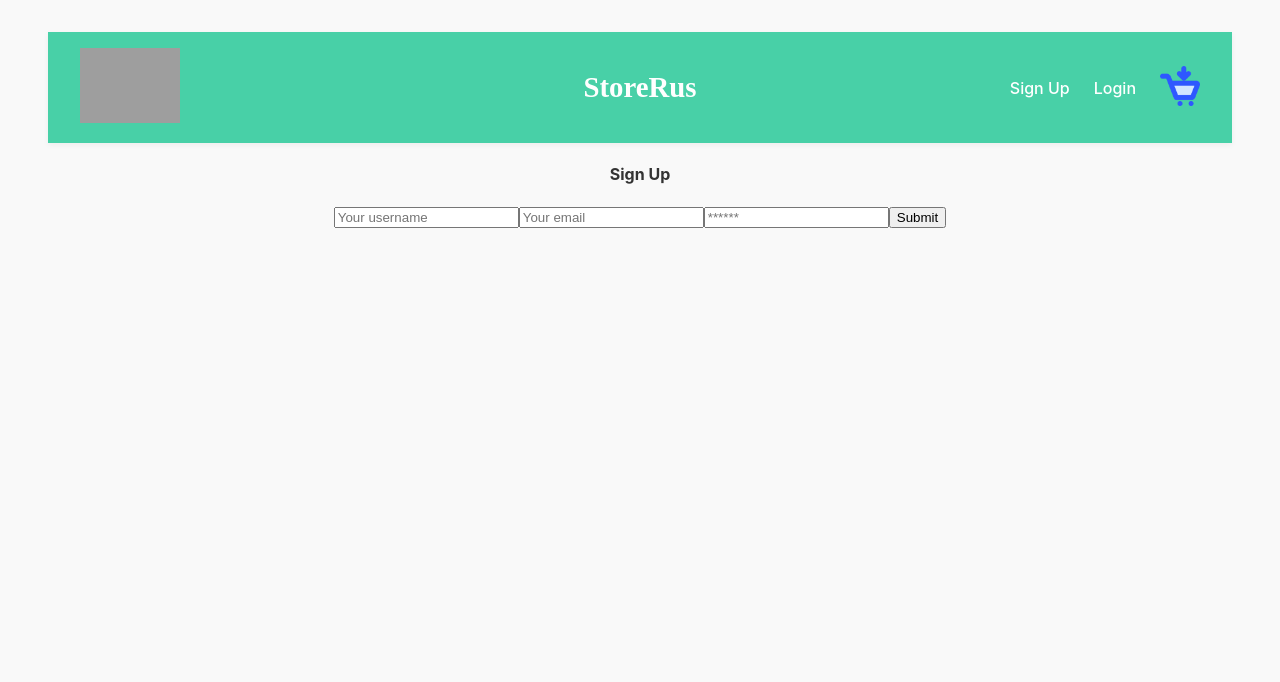
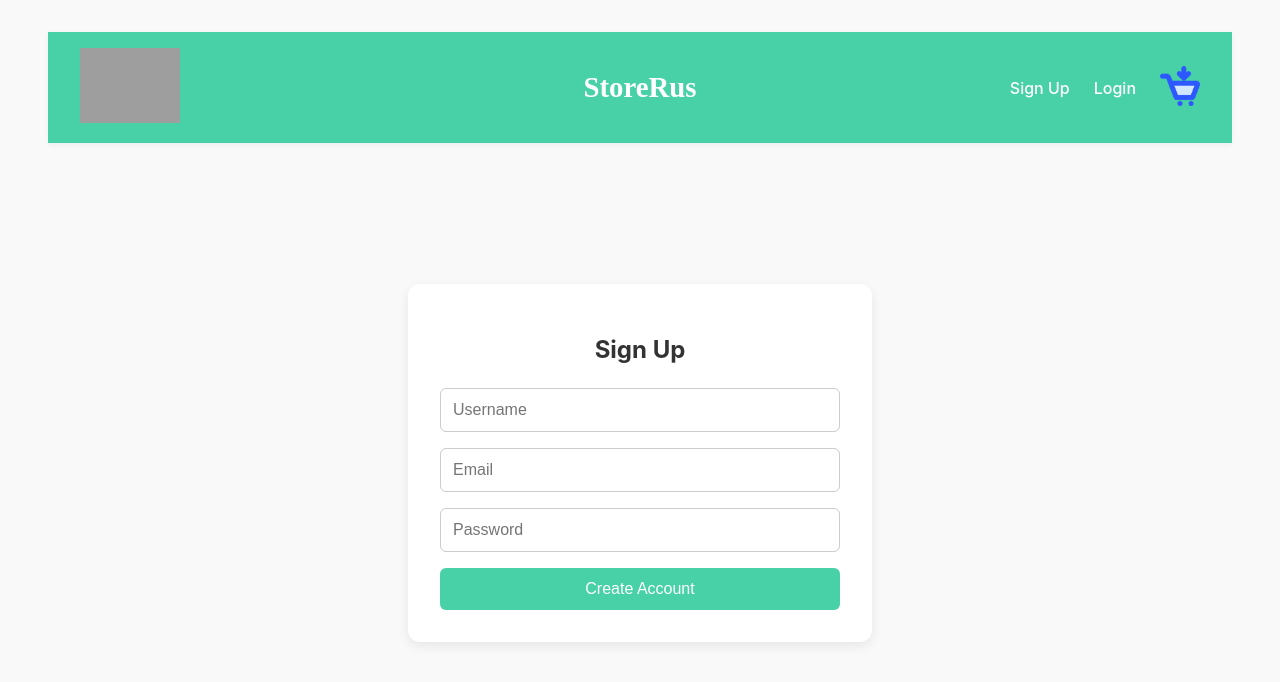
Before and after one commit to wmvrisso/storeRus, a React (Vite) app in the folder client/: page /signup in a window 1280 px wide. Shown: the top 682 px of the page. Built offline with nearby package versions, Linux system fonts and the light colour scheme; grey boxes are pictures that could not be loaded.

Commit message:
fixed signup

```diff
--- a/client/src/components/Navbar.jsx
+++ b/client/src/components/Navbar.jsx
@@ -1,5 +1,4 @@
 import React from 'react';
-// import '../Navbar.css';
 import StoreRusLogo from "../assets/StoreRus.com logo.png";
 import ShoppingCart from "../assets/shopping-cart.png";
 import { Link } from 'react-router-dom';
--- a/client/src/pages/register.jsx
+++ b/client/src/pages/register.jsx
@@ -43,9 +43,9 @@ const Signup = () => {
 
   return (
     <main >
-      <div>
-        <div>
-          <h4>Sign Up</h4>
+      <div className="auth-page">
+        <div className="auth-form">
+          <h2>Sign Up</h2>
           <div>
             {data ? (
               <p>
@@ -57,7 +57,7 @@ const Signup = () => {
                 <input
                   required
                   className="form-input"
-                  placeholder="Your username"
+                  placeholder="Username"
                   name="username"
                   type="text"
                   value={formState.name}
@@ -66,7 +66,7 @@ const Signup = () => {
                 <input
                   required
                   className="form-input"
-                  placeholder="Your email"
+                  placeholder="Email"
                   name="email"
                   type="email"
                   value={formState.email}
@@ -75,7 +75,7 @@ const Signup = () => {
                 <input
                   required
                   className="form-input"
-                  placeholder="******"
+                  placeholder="Password"
                   name="password"
                   type="password"
                   value={formState.password}
@@ -87,7 +87,7 @@ const Signup = () => {
                   type="submit"
                   disabled={loading}
                 >
-                  {loading ? 'Submitting...' : 'Submit'}
+                  {loading ? 'Submitting...' : 'Create Account'}
                 </button>
               </form>
             )}
```
